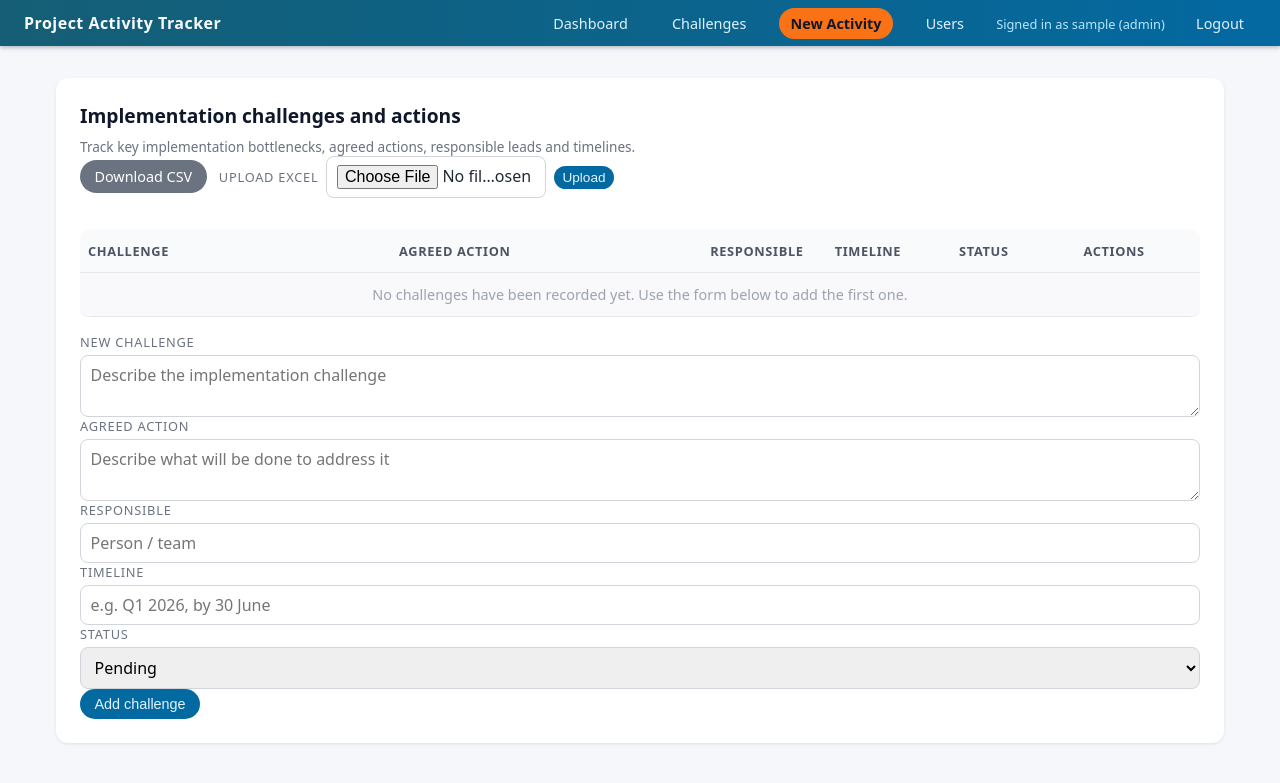
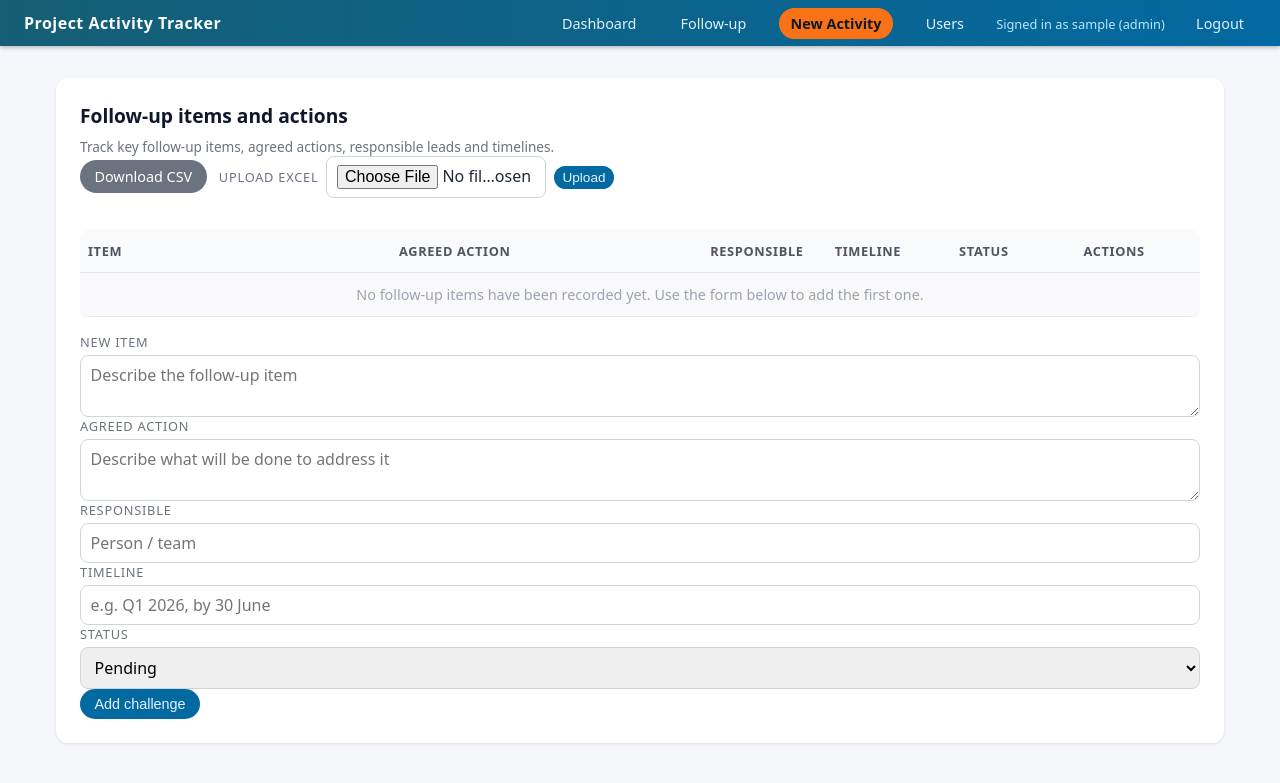
Before and after one commit to Rwunganira/pfund, a Flask app: page /challenges in a window 1280 px wide. Shown: the top 783 px of the page. Run offline with Flask 3, Linux system fonts and the light colour scheme; the visitor is signed in with stand-in values (Sample User, id 1); data that the repository does not hold is empty.

Commit message:
challenge  page changed to followup

```diff
--- a/templates/base.html
+++ b/templates/base.html
@@ -12,7 +12,7 @@
     <div class="brand">Project Activity Tracker</div>
     <nav>
         <a href="{{ url_for('activity.index') }}">Dashboard</a>
-        <a href="{{ url_for('activity.challenges_page') }}">Challenges</a>
+        <a href="{{ url_for('activity.challenges_page') }}">Follow-up</a>
 
         {% if current_user.role == 'admin' %}
             <a href="{{ url_for('activity.new_activity') }}" class="primary">New Activity</a>
--- a/templates/challenges.html
+++ b/templates/challenges.html
@@ -5,9 +5,9 @@
 <section class="table-section">
            <div class="table-header">
                <div>
-                   <h2>Implementation challenges and actions</h2>
+                   <h2>Follow-up items and actions</h2>
                    <p class="table-hint">
-                       Track key implementation bottlenecks, agreed actions, responsible leads and timelines.
+                       Track key follow-up items, agreed actions, responsible leads and timelines.
                    </p>
                </div>
                <div class="table-actions">
@@ -38,7 +38,7 @@
         <table class="compact-table">
             <thead>
             <tr>
-                <th style="width: 25%;">Challenge</th>
+                <th style="width: 25%;">Item</th>
                 <th style="width: 25%;">Agreed action</th>
                 <th style="width: 10%;">Responsible</th>
                 <th style="width: 10%;">Timeline</th>
@@ -81,7 +81,7 @@
             {% else %}
                 <tr>
                     <td colspan="{% if current_user.role == 'admin' %}6{% else %}5{% endif %}" class="empty">
-                        No challenges have been recorded yet.
+                        No follow-up items have been recorded yet.
                         {% if current_user.role == 'admin' %}
                             Use the form below to add the first one.
                         {% endif %}
@@ -99,9 +99,9 @@
               style="margin-top: 1rem;">
             <input type="hidden" name="next" value="{{ request.full_path }}">
             <div class="field-group">
-                <label for="challenge">New challenge</label>
+                <label for="challenge">New item</label>
                 <textarea id="challenge" name="challenge" rows="2"
-                          placeholder="Describe the implementation challenge"></textarea>
+                          placeholder="Describe the follow-up item"></textarea>
             </div>
             <div class="field-group">
                 <label for="action">Agreed action</label>
```
Also changed, not shown: templates/challenge_form.html (+4 -4 lines).
